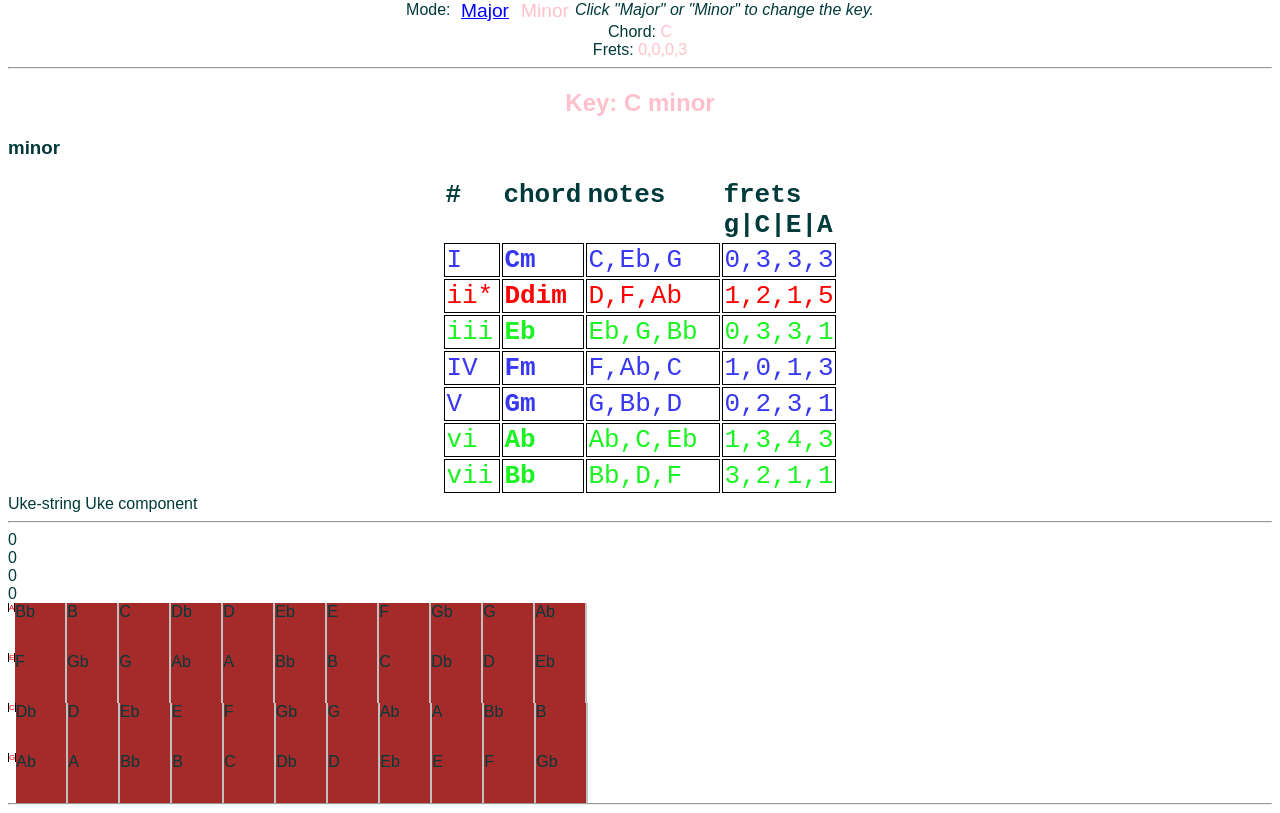
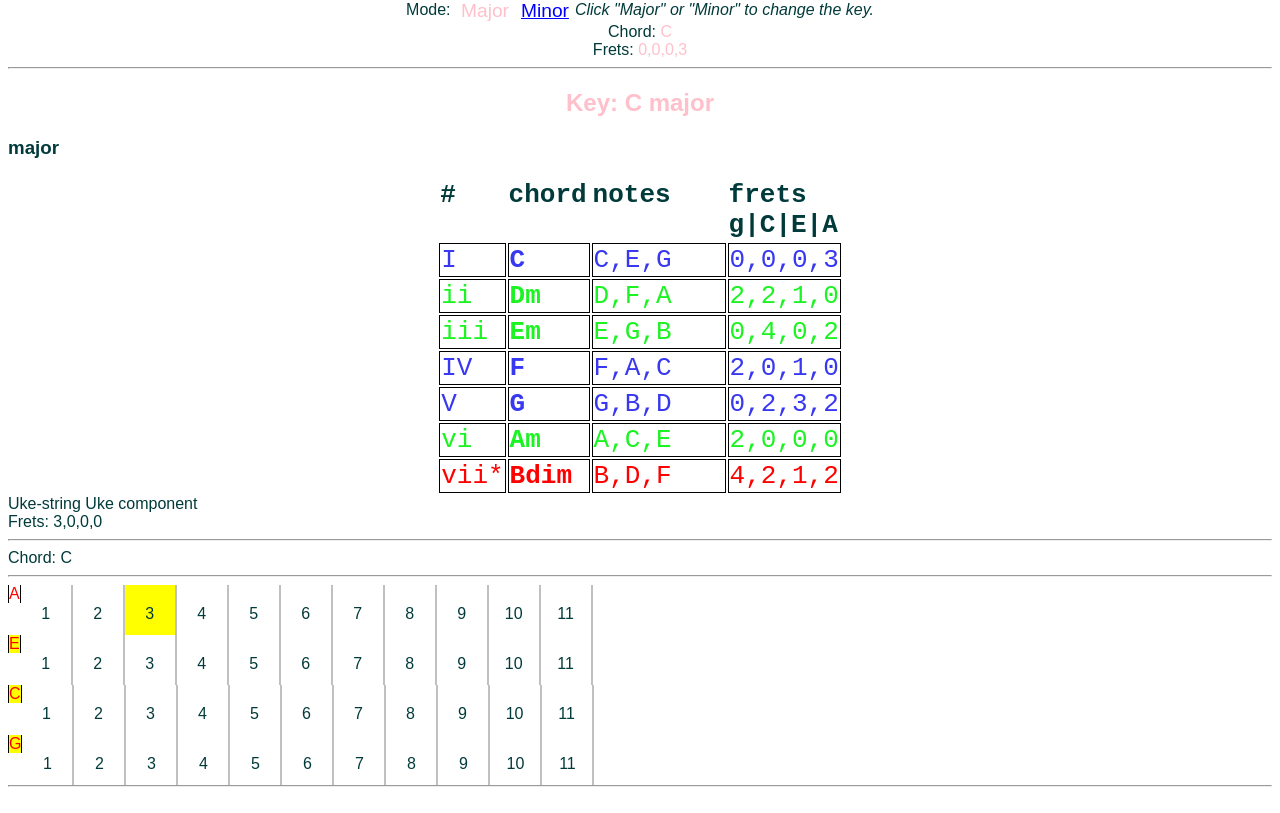
Before and after one commit to gripsmoke/ukelele-chord-progression, an Angular app: page / in a window 1280 px wide. Shown: the part 401-1214 px from the top of the page. Built offline with nearby package versions, Linux system fonts and the light colour scheme.

Commit message:
Added a basic ukelele display with frets highlighted with featured chord

```diff
--- a/src/app/chords/chords.component.ts
+++ b/src/app/chords/chords.component.ts
@@ -43,7 +43,7 @@ export class ChordsComponent implements OnInit {
     this.minorChordRoman = Constants.CHORDS_MINOR_ROMAN;
     this.chordMap = Constants.CHORDS_MAP;
 
-    this.uke = new UkeleleComponent();
+    this.uke = new UkeleleComponent(this.settings);
     this.uke.ngOnInit();
 
     this.settings.currentRoot.subscribe(root => {
--- a/src/app/settings.service.ts
+++ b/src/app/settings.service.ts
@@ -4,7 +4,7 @@ import { BehaviorSubject } from 'rxjs/BehaviorSubject';
 @Injectable()
 export class SettingsService {
   private rootnoteSource = new BehaviorSubject<string>("C");
-  private keymodeSource = new BehaviorSubject<string>("minor");
+  private keymodeSource = new BehaviorSubject<string>("major");
   private tuningSource = new BehaviorSubject<string>("gCEA");
   private righthandSource = new BehaviorSubject<boolean>(true);
   private chordSource = new BehaviorSubject<string>("C");
--- a/src/app/uke/ukelele/ukelele.component.css
+++ b/src/app/uke/ukelele/ukelele.component.css
@@ -13,14 +13,18 @@
     border-left: solid 1px black;
     border-right: solid 1px black;
     color: red;
-    font-size: 0.5em;
+    font-size: 1em;
     text-align:center;
     float: left;
 }
 
 .fret {
-    height: 50px;
+    height: 30px;
     width: 50px;
-    background-color: brown;
+    padding-top: 20px;
+    text-align:center;
     border-right: solid 2px silver;
 }
+.highlighted {
+    background-color: yellow;
+}
--- a/src/app/uke/ukelele/ukelele.component.html
+++ b/src/app/uke/ukelele/ukelele.component.html
@@ -1,19 +1,20 @@
 <app-uke-string></app-uke-string>
 
-Uke component
+Uke component<br />
+Frets: {{frets}}
+<hr>
+Chord: {{chord | chordnameSimplifier }}
 <hr>
 
-
 <div id="ukelele">
-    <div class="c" *ngFor="let chord of currentChord">
-        {{chord}}
-    </div>
     <div class="ukestring ukestring{{sIndex+1}}" *ngFor="let string of strings; let sIndex = index">
-        <div class="nut">
+        <div class="nut" [ngClass]="{highlighted: cssThisFret(0,sIndex)}">
             <span>{{string.ukeString}}</span>
         </div>
         <div class="frets" *ngFor="let fret of string.frets; let fretIndex = index" [attr.data-index]=i>
-            <div *ngIf="fretIndex != 0" class="fret fret{{i}}">{{fret}}</div>
+            <div *ngIf="fretIndex != 0">
+                <div class="fret fret-{{fretIndex}}" [ngClass]="{highlighted: cssThisFret(fretIndex,sIndex)}">{{fretIndex}}</div>
+            </div>
         </div>
     </div>
 </div>
--- a/src/app/uke/ukelele/ukelele.component.ts
+++ b/src/app/uke/ukelele/ukelele.component.ts
@@ -1,5 +1,6 @@
-import { Component, OnInit } from '@angular/core';
+import { Component, OnInit, Input } from '@angular/core';
 import { UkeStringComponent } from '../uke-string/uke-string.component';
+import { SettingsService } from '../../settings.service';
 
 @Component({
   selector: 'app-ukelele',
@@ -9,8 +10,10 @@ import { UkeStringComponent } from '../uke-string/uke-string.component';
 export class UkeleleComponent implements OnInit {
   public strings:UkeStringComponent[];
   public var:string;
-  public currentChord:string[];
-  constructor() { }
+  public frets:string[];
+  public chord:string;
+
+  constructor(private settings: SettingsService) { }
 
   ngOnInit() {
   //console.log("UkeleleComponent ngOnInit fired");
@@ -24,9 +27,21 @@ export class UkeleleComponent implements OnInit {
     this.strings[1].setString('E');
     this.strings[2].setString('C');
     this.strings[3].setString('G');
-    this.currentChord=["0","0","0","0"];
     //console.log("current chord is " + this.currentChord);
     this.var = "hello";
+
+
+    this.settings.currentFrets.subscribe(frets => {
+      var fretsArray = [];
+      frets.split(",").forEach(function(value,index){
+        fretsArray.push(value);
+      }, this);
+      this.frets = fretsArray;
+      this.frets.reverse();
+    });
+    this.settings.currentChord.subscribe(chord => {
+      this.chord = chord;
+    });
   }
 
   getFretsForChord(chordNotes:string[]){
@@ -74,8 +89,11 @@ export class UkeleleComponent implements OnInit {
     }
 
 //    console.log("-------------");
-    this.currentChord = fretArr;
     return fretArr;
   }
 
+  cssThisFret(fretIndex,sIndex){
+    return (this.frets[sIndex] == fretIndex);
+  }
+
 }
```
